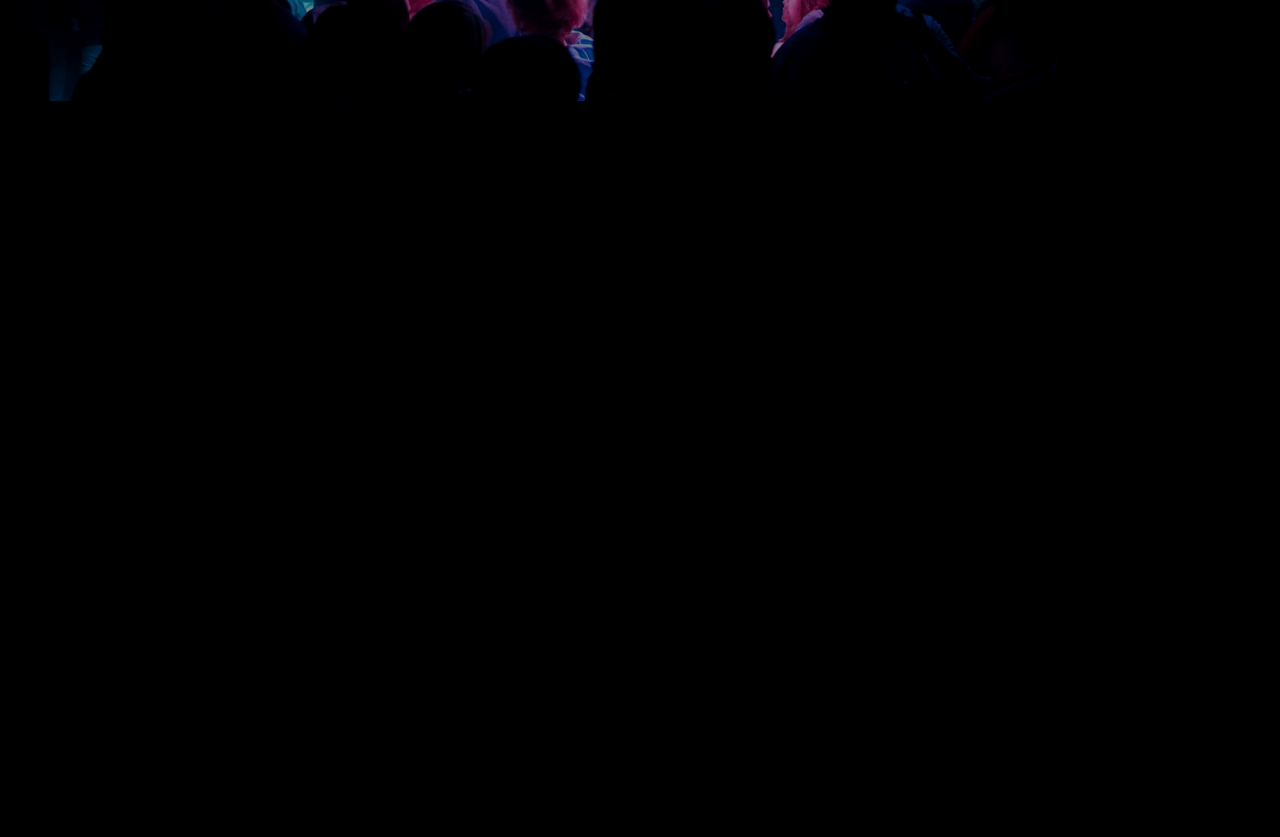
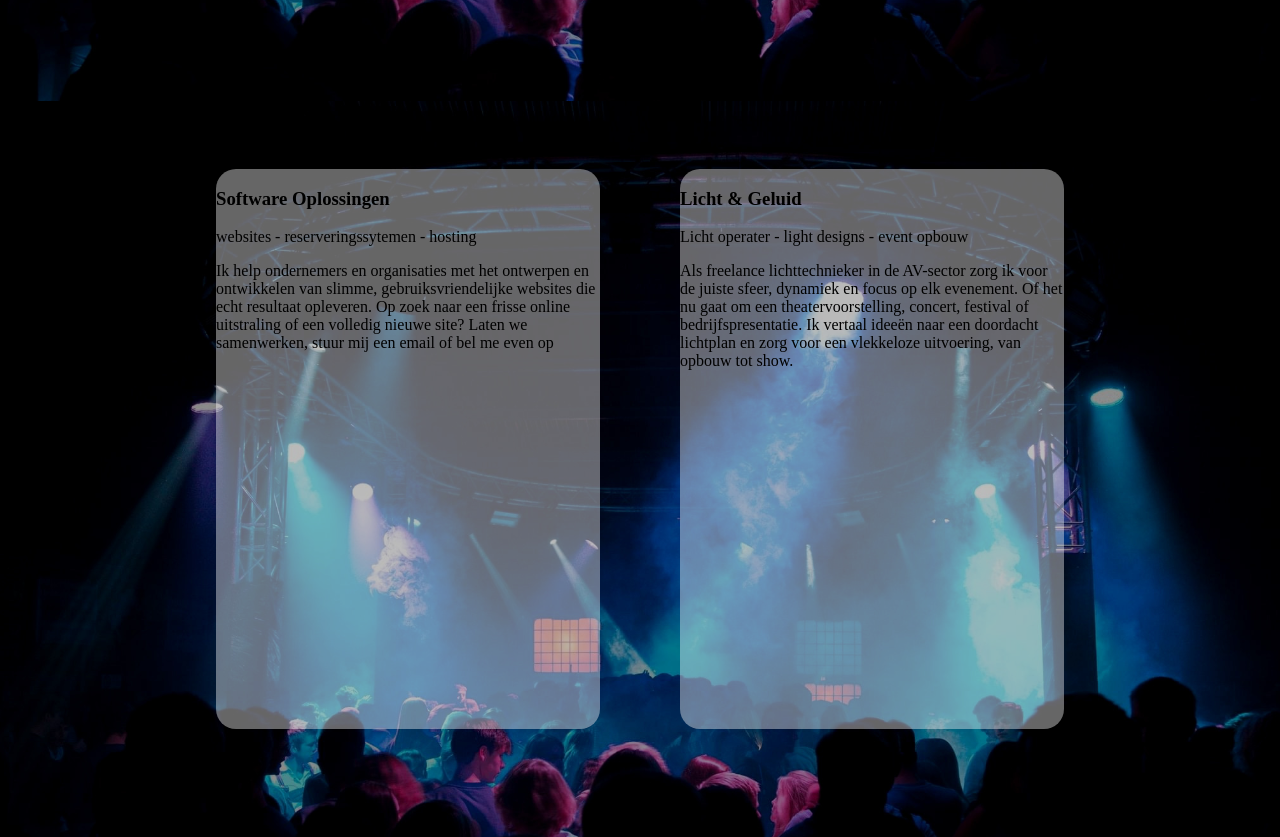
Before and after one commit to Arnz3/staticSite, a plain HTML site: page index.html in a window 1280 px wide. Shown: the part 699-1536 px from the top of the page. Before the commit the page ends 800 px from the top, so only its background shows below. Drawn offline with Linux system fonts and the light colour scheme.

Commit message:
begin portfolio

```diff
--- a/index.html
+++ b/index.html
@@ -13,6 +13,25 @@
         <section id="welcome">
             <img src="images/arnologowit.svg" alt="logo">
         </section>
+        <section>
+            <div class="item">
+                <h3>Software Oplossingen</h3>
+                <p>websites - reserveringssytemen - hosting</p>
+                <p> Ik help ondernemers en organisaties met het ontwerpen en ontwikkelen van slimme,
+                    gebruiksvriendelijke websites die echt resultaat opleveren. Op zoek naar een frisse online
+                    uitstraling of een volledig nieuwe site? Laten we samenwerken, stuur mij een email of bel me even op
+                </p>
+            </div>
+            <div class="item">
+                <h3>Licht &amp; Geluid</h3>
+                <p>Licht operater - light designs - event opbouw</p>
+                <p> Als freelance lichttechnieker in de AV-sector zorg ik voor de juiste sfeer, dynamiek en focus op elk
+                    evenement. Of het nu gaat om een theatervoorstelling, concert, festival of bedrijfspresentatie. Ik
+                    vertaal ideeën naar een doordacht lichtplan en zorg voor een vlekkeloze uitvoering, van opbouw tot
+                    show. </p>
+            </div>
+        </section>
+
     </div>
 </body>
 
```
